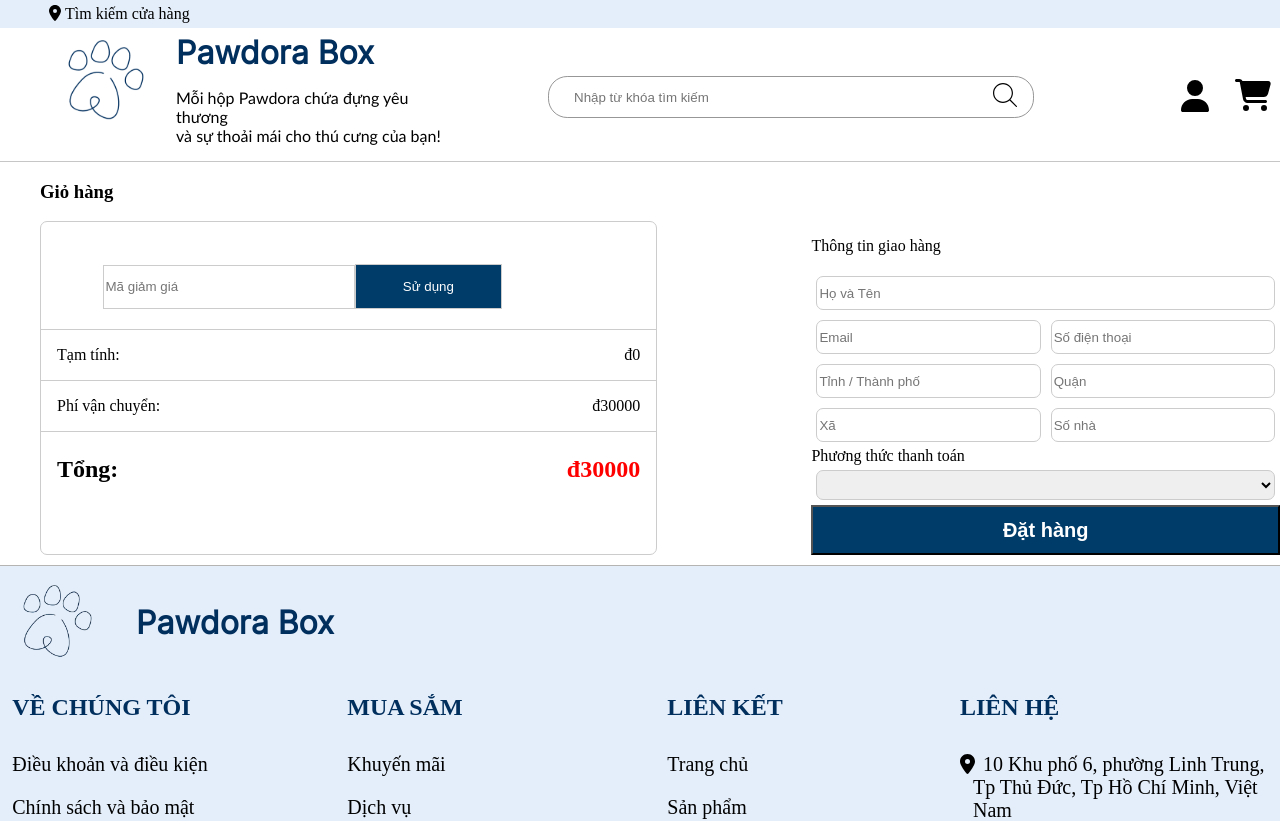
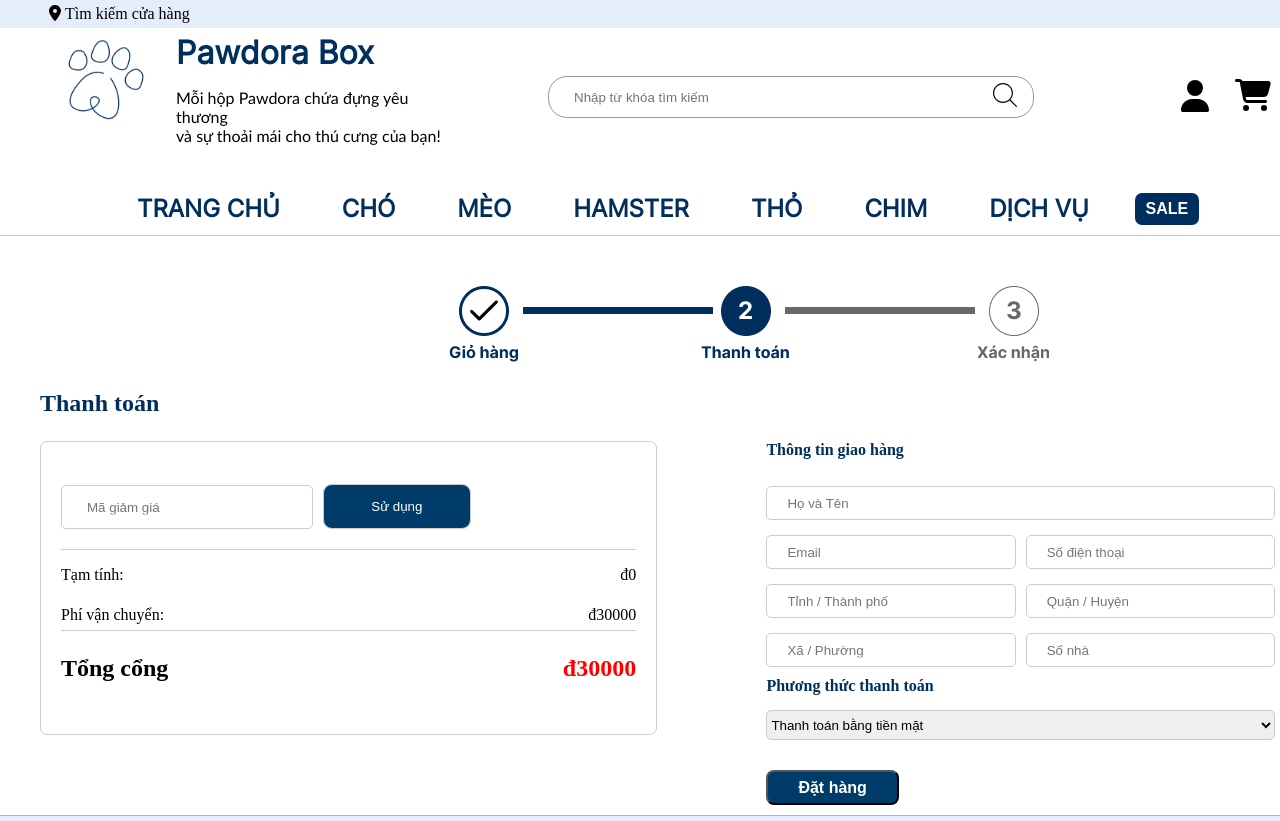
Before and after one commit to YaseiTanuki/Pawdora-Box, a React (Vite) app: page /subcartpage in a window 1280 px wide. Shown: the top 821 px of the page. Built offline with nearby package versions, Linux system fonts and the light colour scheme.

Commit message:
thanh toán

```diff
--- a/src/components/small_components/delivery_info/delivery_info.jsx
+++ b/src/components/small_components/delivery_info/delivery_info.jsx
@@ -17,12 +17,13 @@ const DeliveryInfo = (props) => {
                 <input type="text" placeholder="Email"/>
                 <input type="text" placeholder="Số điện thoại"/>
                 <input type="text" placeholder="Tỉnh / Thành phố"/>
-                <input type="text" placeholder="Quận"/>
-                <input type="text" placeholder="Xã"/>
+                <input type="text" placeholder="Quận / Huyện"/>
+                <input type="text" placeholder="Xã / Phường"/>
                 <input type="text" placeholder="Số nhà"/>
-                <label htmlFor="">Phương thức thanh toán</label>
-                <select className="full" name="" id="">
-                    <option value="Hehe"></option>
+                <label htmlFor="" >Phương thức thanh toán</label>
+                <select className="full" name="" id="" >
+                    <option value="Hehe">Thanh toán bằng tiền mặt</option>
+                    <option value="Hehe">Chuyển khoản</option>
                 </select>
             </form>
             <button onClick={toThanks} className="end-button">Đặt hàng</button>
--- a/src/components/small_components/delivery_info/delivery_info.scss
+++ b/src/components/small_components/delivery_info/delivery_info.scss
@@ -1,15 +1,23 @@
 .delivery-info {
     grid-column: 1 / 3;
-    display: grid;
-    grid-template-columns: subgrid;
+    margin-left: -50px;
+    // display: grid;
+    // grid-template-columns: subgrid;
 
     p {
         grid-row: 1 / 2;
         grid-column: 1/  3;
+        color:#002E5D;
+        font-size: 16px;
+        font-weight: bold;
+        margin: 0px;
+        height: 20px;
+        margin-bottom: 20px;
+        margin-left: 5px;
     }
 
     form {
-        grid-row: 2/3;
+        grid-row: 1/3;
         grid-column: 1 / 3;
         display: grid;
         grid-template-columns: subgrid;
@@ -20,19 +28,39 @@
 
         input, select {
             margin: 5px;
-            border-radius: 7px;
+            border-radius: 5px;
             border: 1px solid #ccc;
             height: 30px;
+            margin-bottom: 10px;
         }
+
+        input::placeholder {
+            position: absolute;
+            top: 50%;
+            transform: translateY(-50%);
+            left: 20px;
+        }
+
+        label{
+            color: #002E5D;
+            margin-bottom: 10px;
+            font-weight: bold;
+            margin-left: 5px;
+        }
+
     }
 
     .end-button {
+        margin-top: 20px;
         grid-row: 3 / 4;
         grid-column: 1 / 3;
-        height: 50px;
+        height: 35px;
         background-color: #003c6a;
         color: white;
-        font-size: 20px;
+        font-size: 16px;
         font-weight: bold;
+        border-radius: 8px;
+        padding: 0 30px;
+        margin-left: 5px;
     }
 }
--- a/src/pages/cart/cart.scss
+++ b/src/pages/cart/cart.scss
@@ -45,7 +45,11 @@
                     display: flex;
                     width: 100%;
                     justify-content: space-between;
-
+                    .product-name{
+                        h4{
+                            font-size: 16px;
+                        }
+                    }
                     .price {
                         h3 {
                             color: red;
--- a/src/pages/sub_cart_page/sub_cart_page.jsx
+++ b/src/pages/sub_cart_page/sub_cart_page.jsx
@@ -6,6 +6,7 @@ import Header from "../../components/big_components/header/header"
 import { useContext } from "react"
 import PayContext from "../../../hooks/pay_context"
 import { FontAwesomeIcon } from "@fortawesome/react-fontawesome"
+import process2 from "../../assets/img/process2.png"
 
 const SubCartPage = () => {
 
@@ -48,12 +49,15 @@ const SubCartPage = () => {
       }
     return (
         <section className="sub-cart-page">
-            <Header/>
-            <h3>Giỏ hàng</h3>
+            <Header showNav={true}/>
+            <div className="process">
+                <img src={process2} alt="" />
+            </div>
+            <h3>Thanh toán</h3>
             <section className="cart-list-container">
                 <ul className="cart-list">
                     {payProduct.map((item) => (
-                        <li><CartProductDisplay img={item.img} name={item.name} price={(item)=>{formatPrice(item.price)}}/></li>
+                        <li><CartProductDisplay img={item.img} name={item.name} price={item.price}/></li>
                     ))}
                 </ul>
                 <Dealer/>
@@ -62,12 +66,12 @@ const SubCartPage = () => {
                         <p>Tạm tính: </p>
                         <p>đ{totalPrice}</p>
                     </div>
-                    <div className="fee">
+                    <div className="fee3">
                         <p>Phí vận chuyển: </p>
                         <p>đ30000</p>
                     </div>
                     <div className="fee2">
-                        <p>Tổng: </p>
+                        <p>Tổng cổng </p>
                         <p className="red">đ{totalPrice+30000}</p>
                     </div>
                 </article>
--- a/src/pages/sub_cart_page/sub_cart_page.scss
+++ b/src/pages/sub_cart_page/sub_cart_page.scss
@@ -2,10 +2,17 @@
     grid-column: 1/13;
     display: grid;
     grid-template-columns: subgrid;
-
     h3{
         grid-column: 2 / 13;
+        grid-row: 3 / 4;
+        color:#002E5D;
+        font-size: 24px;
+    }
+    .process{
+        grid-column: 4/10;
         grid-row: 2 / 3;
+        margin-left: 100px;
+        margin-top: 50px;
     }
 
     .delivery {
@@ -19,7 +26,7 @@
     .cart-list-container {
         grid-column: 2 / 6;
         border: 1px solid #ccc;
-        margin-bottom: 10px;
+        margin-bottom: 80px;
 
         ul {
             list-style: none;
@@ -55,8 +62,18 @@
             border-top: 1px solid #ccc;
             display: flex;
             justify-content: space-between;
-            padding-left: 1rem;
-            padding-right: 1rem;
+            margin-left: 20px;
+            margin-right: 20px;
+        }
+        .fee{
+            height: 40px;
+        }
+        .fee3{
+            display: flex;
+            justify-content: space-between;
+            margin-left: 20px;
+            margin-right: 20px;
+            height: 40px;
         }
 
         .fee2{
@@ -71,7 +88,7 @@
 
 .dealer {
     margin-top: -20px;
-    margin-left: 10%;
+    margin-left: 20px;
     width: 80%;
     margin-bottom: 20px;
 
@@ -79,6 +96,14 @@
         width: 50%;
         height: 40px;
         border: 1px solid #ccc;
+        border-radius: 5px;
+    }
+
+    input::placeholder {
+        position: absolute;
+        top: 50%;
+        transform: translateY(-50%);
+        left: 25px;
     }
 
     button {
@@ -87,5 +112,7 @@
         width: 30%;
         background-color: #003c6a;
         color: white;
+        border-radius: 9px;
+        margin-left: 10px;
     }
 }
```
Also changed, not shown: src/assets/img/process2.png (added).
